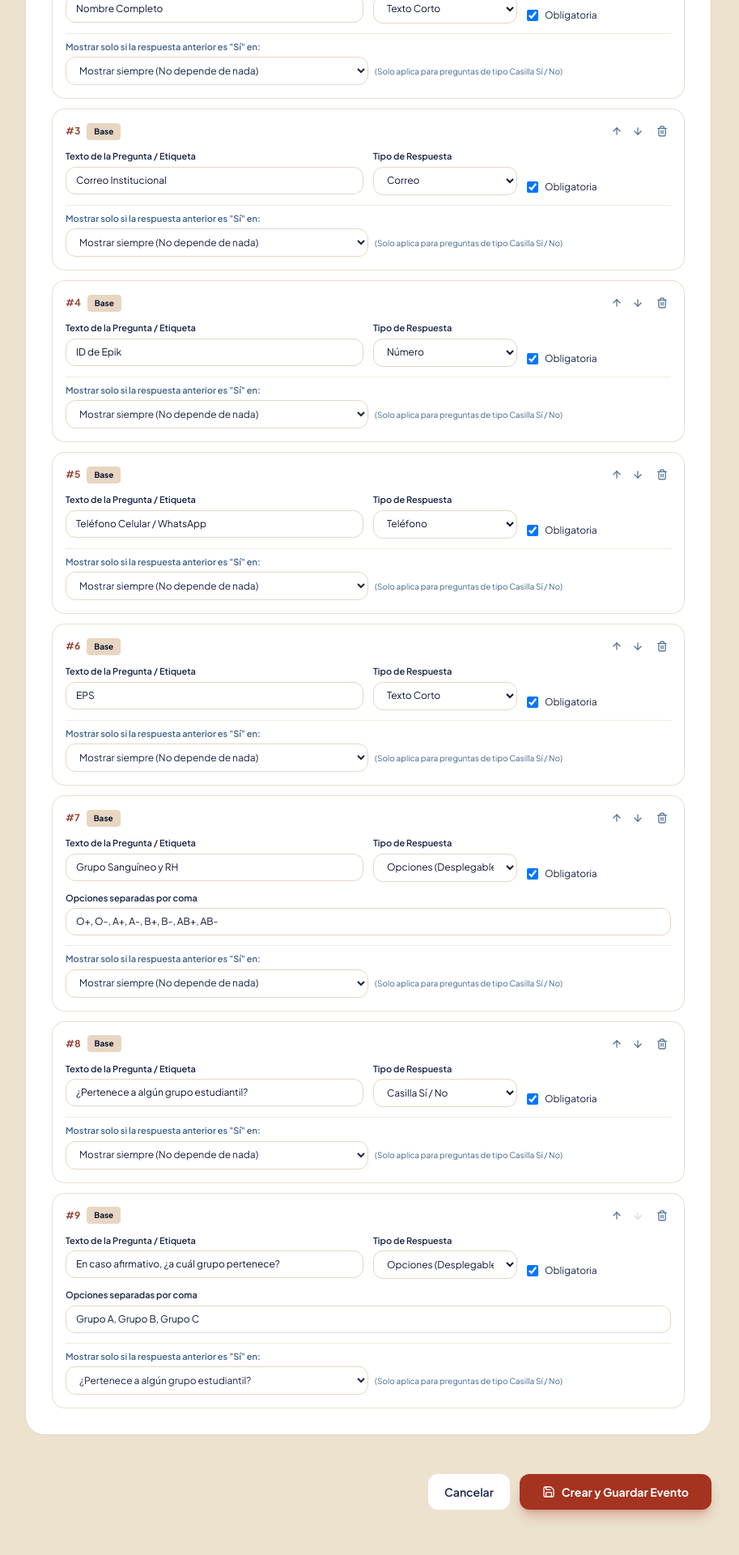
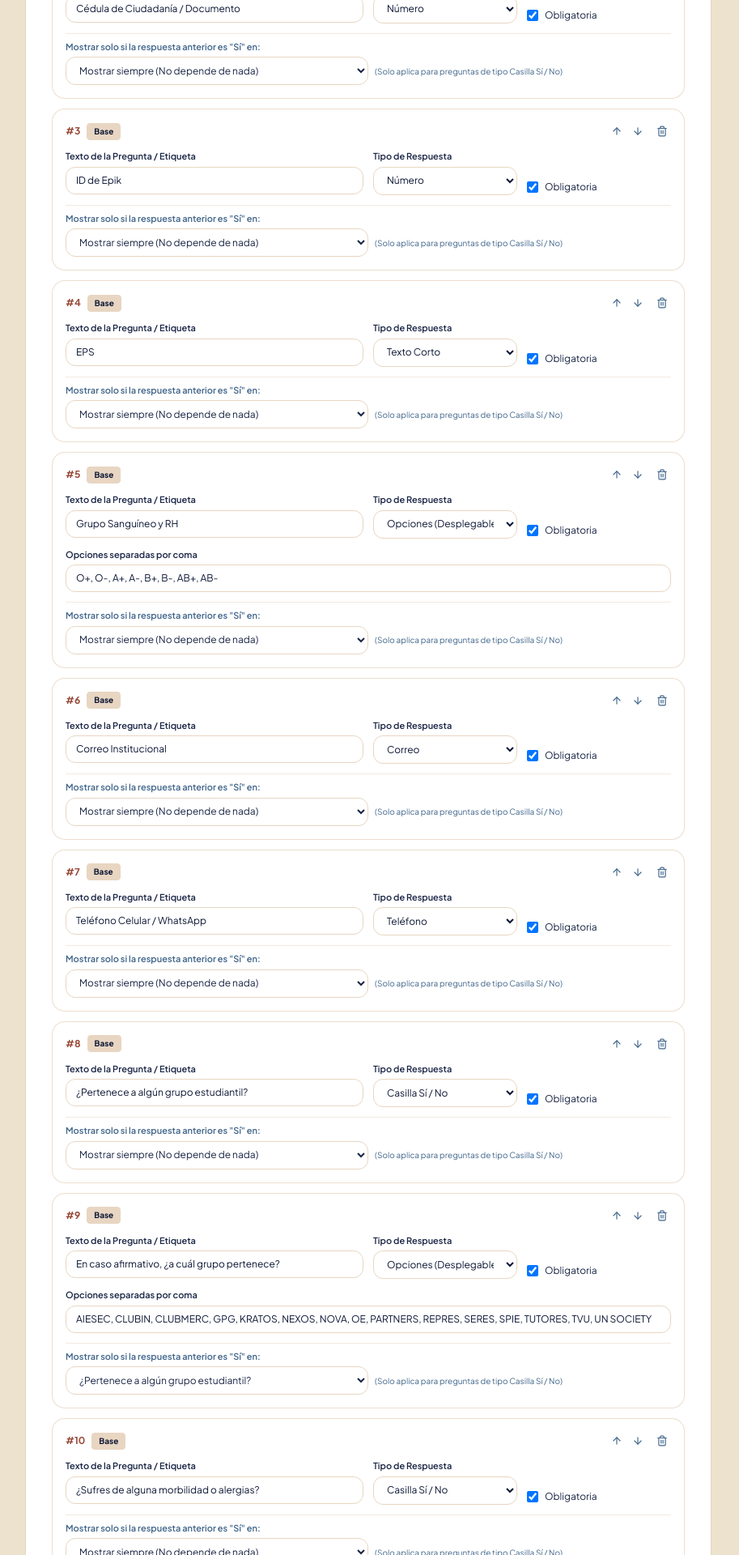
Before and after one commit to Eromero1907/EventMaster, a Next.js app: page /admin/eventos/nuevo in a window 1280 px wide. Shown: the part 1300-3220 px from the top of the page at 81% size, without its empty margins (185-1098 px from the left). Built offline with nearby package versions, Linux system fonts and the light colour scheme; a web font is replaced by a local one.

Commit message:
Update frontend hardcoded default fields list to match the API route changes

```diff
--- a/src/app/admin/eventos/nuevo/page.tsx
+++ b/src/app/admin/eventos/nuevo/page.tsx
@@ -32,15 +32,17 @@ interface FieldItem {
 }
 
 const DEFAULT_FIELDS: FieldItem[] = [
-  { id: "def_1", fieldKey: "nationalId", label: "Cédula de Ciudadanía / Documento", fieldType: "number", optionsInput: "", dependsOn: null, isRequired: true, isDefault: true },
-  { id: "def_2", fieldKey: "fullName", label: "Nombre Completo", fieldType: "text", optionsInput: "", dependsOn: null, isRequired: true, isDefault: true },
-  { id: "def_3", fieldKey: "email", label: "Correo Institucional", fieldType: "email", optionsInput: "", dependsOn: null, isRequired: true, isDefault: true },
-  { id: "def_4", fieldKey: "epikId", label: "ID de Epik", fieldType: "number", optionsInput: "", dependsOn: null, isRequired: true, isDefault: true },
-  { id: "def_5", fieldKey: "phone", label: "Teléfono Celular / WhatsApp", fieldType: "tel", optionsInput: "", dependsOn: null, isRequired: true, isDefault: true },
-  { id: "def_6", fieldKey: "eps", label: "EPS", fieldType: "text", optionsInput: "", dependsOn: null, isRequired: true, isDefault: true },
-  { id: "def_7", fieldKey: "bloodType", label: "Grupo Sanguíneo y RH", fieldType: "select", optionsInput: "O+, O-, A+, A-, B+, B-, AB+, AB-", dependsOn: null, isRequired: true, isDefault: true },
+  { id: "def_1", fieldKey: "fullName", label: "Nombre Completo", fieldType: "text", optionsInput: "", dependsOn: null, isRequired: true, isDefault: true },
+  { id: "def_2", fieldKey: "nationalId", label: "Cédula de Ciudadanía / Documento", fieldType: "number", optionsInput: "", dependsOn: null, isRequired: true, isDefault: true },
+  { id: "def_3", fieldKey: "epikId", label: "ID de Epik", fieldType: "number", optionsInput: "", dependsOn: null, isRequired: true, isDefault: true },
+  { id: "def_4", fieldKey: "eps", label: "EPS", fieldType: "text", optionsInput: "", dependsOn: null, isRequired: true, isDefault: true },
+  { id: "def_5", fieldKey: "bloodType", label: "Grupo Sanguíneo y RH", fieldType: "select", optionsInput: "O+, O-, A+, A-, B+, B-, AB+, AB-", dependsOn: null, isRequired: true, isDefault: true },
+  { id: "def_6", fieldKey: "email", label: "Correo Institucional", fieldType: "email", optionsInput: "", dependsOn: null, isRequired: true, isDefault: true },
+  { id: "def_7", fieldKey: "phone", label: "Teléfono Celular / WhatsApp", fieldType: "tel", optionsInput: "", dependsOn: null, isRequired: true, isDefault: true },
   { id: "def_8", fieldKey: "belongsToGroup", label: "¿Pertenece a algún grupo estudiantil?", fieldType: "boolean", optionsInput: "", dependsOn: null, isRequired: true, isDefault: true },
-  { id: "def_9", fieldKey: "groupName", label: "En caso afirmativo, ¿a cuál grupo pertenece?", fieldType: "select", optionsInput: "Grupo A, Grupo B, Grupo C", dependsOn: "belongsToGroup", isRequired: true, isDefault: true },
+  { id: "def_9", fieldKey: "groupName", label: "En caso afirmativo, ¿a cuál grupo pertenece?", fieldType: "select", optionsInput: "AIESEC, CLUBIN, CLUBMERC, GPG, KRATOS, NEXOS, NOVA, OE, PARTNERS, REPRES, SERES, SPIE, TUTORES, TVU, UN SOCIETY", dependsOn: "belongsToGroup", isRequired: true, isDefault: true },
+  { id: "def_10", fieldKey: "hasAllergies", label: "¿Sufres de alguna morbilidad o alergias?", fieldType: "boolean", optionsInput: "", dependsOn: null, isRequired: true, isDefault: true },
+  { id: "def_11", fieldKey: "allergiesDetails", label: "¿Cuáles?", fieldType: "text", optionsInput: "", dependsOn: "hasAllergies", isRequired: true, isDefault: true },
 ];
 
 export default function CreateEventPage() {
```
Also changed, not shown: fix-frontend-fields.js (added, +23 -0 lines).
